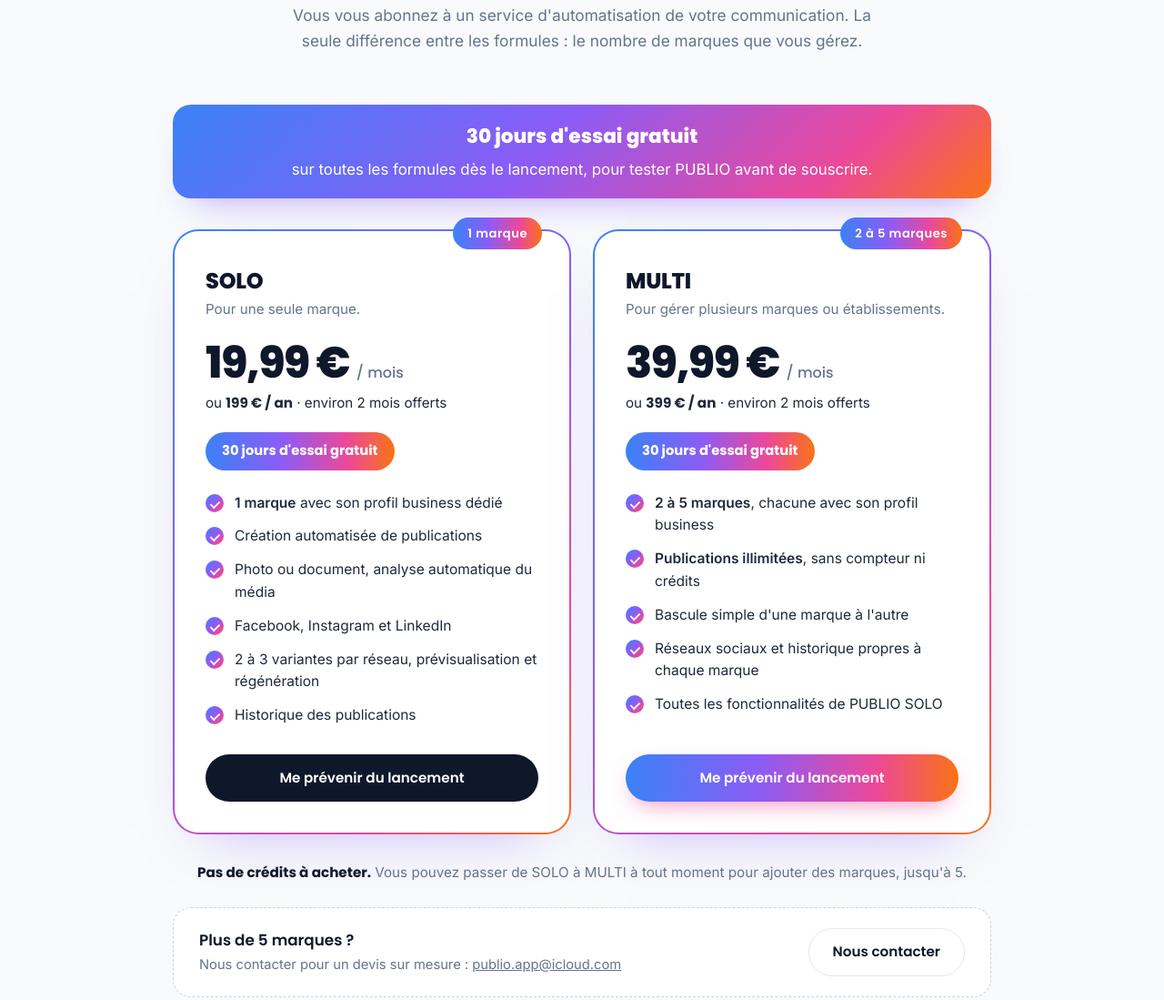
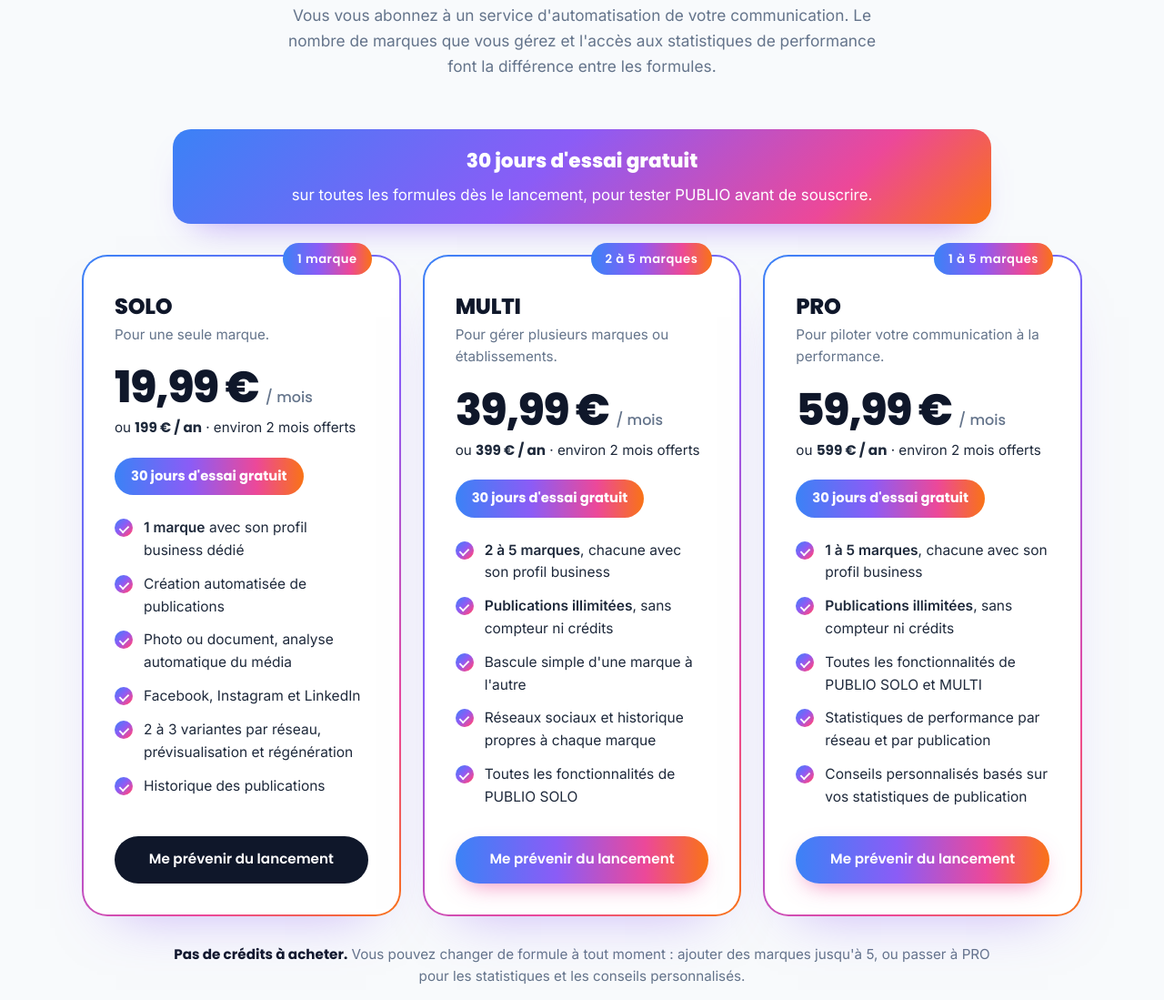
Before and after one commit to nathaliepontvianne/publio-app, a plain HTML site: page index.html in a window 1280 px wide. Shown: the part 5226-6325 px from the top of the page at 91% size. Drawn offline with Linux system fonts and the light colour scheme.

Commit message:
Add PUBLIO PRO plan (59,99€) to pricing grid

```diff
--- a/index.html
+++ b/index.html
@@ -142,7 +142,7 @@
 .chip{padding:11px 22px;border-radius:999px;border:1px solid var(--line);background:#fff;font-weight:500;font-size:.98rem}
 .trial-banner{max-width:900px;margin:0 auto 34px;display:flex;align-items:center;justify-content:center;gap:6px 14px;flex-wrap:wrap;padding:18px 24px;border-radius:20px;background:var(--grad-diag);color:#fff;text-align:center;font-size:1.05rem;box-shadow:0 20px 40px -24px rgba(139,92,246,.7)}
 .trial-banner strong{font-family:'Poppins',sans-serif;font-weight:800;font-size:1.35rem}
-.price-grid{display:grid;grid-template-columns:repeat(2,1fr);gap:24px;max-width:900px;margin-inline:auto}
+.price-grid{display:grid;grid-template-columns:repeat(3,1fr);gap:24px;max-width:1100px;margin-inline:auto}
 .plan{position:relative;border:2px solid transparent;border-radius:28px;padding:42px 34px 34px;background:linear-gradient(#fff,#fff) padding-box,var(--grad-diag) border-box;box-shadow:0 30px 60px -38px rgba(139,92,246,.5);display:flex;flex-direction:column}
 .plan .badge{position:absolute;top:-15px;right:30px;background:var(--grad);color:#fff;font-family:'Poppins',sans-serif;font-weight:600;font-size:.82rem;letter-spacing:.04em;padding:7px 16px;border-radius:999px}
 .plan h3{font-size:1.5rem;font-weight:800;letter-spacing:-.01em}
@@ -202,6 +202,7 @@
 .hero .wrap{grid-template-columns:1fr;gap:48px}
 .grid3,.var-grid{grid-template-columns:1fr 1fr}
 .steps{grid-template-columns:1fr 1fr}
+.price-grid{grid-template-columns:1fr;max-width:520px}
 }
 @media (max-width:720px){
 section{padding:60px 0}
@@ -467,7 +468,7 @@
 <div class="section-head center" style="text-align:center">
 <span class="eyebrow">Tarifs</span>
 <h2>Simple, clair, sans crédits.</h2>
-<p>Vous vous abonnez à un service d'automatisation de votre communication. La seule différence entre les formules : le nombre de marques que vous gérez.</p>
+<p>Vous vous abonnez à un service d'automatisation de votre communication. Le nombre de marques que vous gérez et l'accès aux statistiques de performance font la différence entre les formules.</p>
 </div>
 <div class="trial-banner"><strong>30 jours d'essai gratuit</strong><span>sur toutes les formules dès le lancement, pour tester PUBLIO avant de souscrire.</span></div>
 <div class="price-grid">
@@ -502,8 +503,23 @@
 </ul>
 <a href="mailto:publio.app@icloud.com?subject=Me%20pr%C3%A9venir%20du%20lancement%20de%20PUBLIO&amp;body=Bonjour%2C%0D%0A%0D%0AJe%20souhaite%20%C3%AAtre%20pr%C3%A9venu(e)%20du%20lancement%20de%20PUBLIO%20sur%20iPhone.%0D%0A%0D%0AMerci%20!" class="btn btn-grad">Me prévenir du lancement</a>
 </article>
+<article class="plan">
+<span class="badge">1 à 5 marques</span>
+<div class="plan-head"><h3 class="plan-name">PRO</h3><p class="who">Pour piloter votre communication à la performance.</p></div>
+<div class="amount">59,99&nbsp;€ <small>/ mois</small></div>
+<p class="yearly">ou <b>599&nbsp;€ / an</b> · environ 2 mois offerts</p>
+<span class="trial">30 jours d'essai gratuit</span>
+<ul>
+<li><span><b>1 à 5 marques</b>, chacune avec son profil business</span></li>
+<li><span><b>Publications illimitées</b>, sans compteur ni crédits</span></li>
+<li><span>Toutes les fonctionnalités de PUBLIO SOLO et MULTI</span></li>
+<li><span>Statistiques de performance par réseau et par publication</span></li>
+<li><span>Conseils personnalisés basés sur vos statistiques de publication</span></li>
+</ul>
+<a href="mailto:publio.app@icloud.com?subject=Me%20pr%C3%A9venir%20du%20lancement%20de%20PUBLIO&amp;body=Bonjour%2C%0D%0A%0D%0AJe%20souhaite%20%C3%AAtre%20pr%C3%A9venu(e)%20du%20lancement%20de%20PUBLIO%20sur%20iPhone.%0D%0A%0D%0AMerci%20!" class="btn btn-grad">Me prévenir du lancement</a>
+</article>
 </div>
-<p class="price-note"><b>Pas de crédits à acheter.</b> Vous pouvez passer de SOLO à MULTI à tout moment pour ajouter des marques, jusqu'à 5.</p>
+<p class="price-note"><b>Pas de crédits à acheter.</b> Vous pouvez changer de formule à tout moment : ajouter des marques jusqu'à 5, ou passer à PRO pour les statistiques et les conseils personnalisés.</p>
 <div class="quote">
 <p>Plus de 5 marques ?<span>Nous contacter pour un devis sur mesure : <a href="mailto:publio.app@icloud.com" style="text-decoration:underline">publio.app@icloud.com</a></span></p>
 <a href="mailto:publio.app@icloud.com?subject=Demande%20de%20devis%20PUBLIO%20-%20plus%20de%205%20marques" class="btn btn-ghost">Nous contacter</a>
@@ -559,11 +575,15 @@
 </details>
 <details>
 <summary>Puis-je gérer plusieurs marques ?</summary>
-<p>Oui. La formule PUBLIO MULTI permet de gérer de 2 à 5 marques, chacune avec son propre profil business, ses réseaux et son historique. PUBLIO SOLO est conçue pour une seule marque. Au-delà de 5 marques, contactez-nous à publio.app@icloud.com pour un devis.</p>
+<p>Oui. Les formules PUBLIO MULTI et PUBLIO PRO permettent de gérer de 2 à 5 marques, chacune avec son propre profil business, ses réseaux et son historique. PUBLIO SOLO est conçue pour une seule marque. Au-delà de 5 marques, contactez-nous à publio.app@icloud.com pour un devis.</p>
+</details>
+<details>
+<summary>Que contient la formule PRO ?</summary>
+<p>PUBLIO PRO inclut tout ce que proposent SOLO et MULTI, avec en plus des statistiques de performance par réseau et par publication, et des conseils personnalisés pour ajuster votre communication selon ce qui fonctionne le mieux auprès de votre audience.</p>
 </details>
 <details>
 <summary>Comment fonctionne l'essai gratuit ?</summary>
-<p>Dès le lancement, vous testez PUBLIO gratuitement pendant 30 jours. À l'issue de l'essai, vous souscrivez à la formule PUBLIO SOLO ou PUBLIO MULTI, en paiement mensuel ou annuel.</p>
+<p>Dès le lancement, vous testez PUBLIO gratuitement pendant 30 jours. À l'issue de l'essai, vous souscrivez à la formule PUBLIO SOLO, MULTI ou PRO, en paiement mensuel ou annuel.</p>
 </details>
 <details>
 <summary>Faut-il acheter des crédits de création ?</summary>
```
